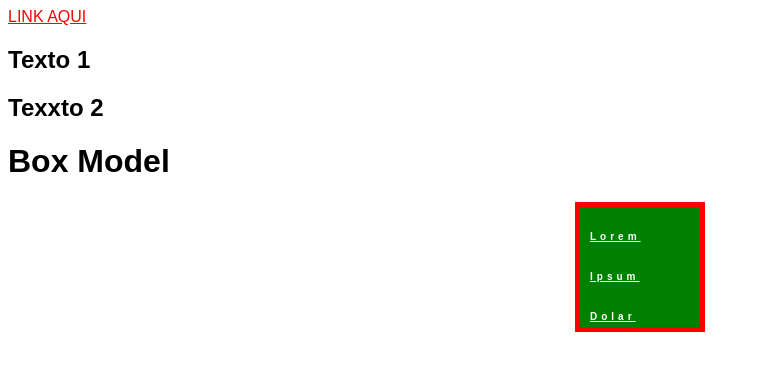
After one commit to mateus-nunes/DesenvolvimentoWeb, a PHP site: page /aula_07-04.html in a window 1280 px wide. The commit adds this page. Shown: the top 371 px of the page, without its empty margins (0-760 px from the left). Run offline with PHP 8.4, Linux system fonts and the light colour scheme.

Commit message:
Aula 07/04

```diff
--- /dev/null
+++ b/aula_07-04.html
@@ -0,0 +1,21 @@
+<!DOCTYPE html>
+<html lang="en">
+<head>
+    <meta charset="UTF-8">
+    <meta name="viewport" content="width=device-width, initial-scale=1.0">
+    <title>Aula 07/04/2024</title>
+    <link rel="stylesheet" href="style_07-04.css">
+</head>
+<body>
+    <a href="#box">LINK AQUI</a>
+    <section>
+        <h1>Texto 1</h1>
+        <h2>Texxto 2</h2>
+    </section>
+    <h1>Box Model</h1>
+
+    <div id="box">
+        Lorem Ipsum Dolar
+    </div>
+</body>
+</html>
--- a/index.html
+++ b/index.html
@@ -11,6 +11,9 @@
 
 <body>
 
+    <div class="centralizada">
+        <h1>TEXTO AQUI</h1>
+    </div>
 
     <h1>TEXTO MODIFICADO PELO VSCODE</h1>
     <h1 class="texto-principal red">Titulo da página</h1>
--- /dev/null
+++ b/style_07-04.css
@@ -0,0 +1,30 @@
+*{
+    font-family: Arial, Helvetica, sans-serif;
+}
+
+#box{
+    width: 100px;
+    height: 100px;
+    padding: 10px;
+    margin: 0 auto; /* CENTRALIZAR */
+    background-color: green;
+    border: 5px red solid;
+    color: white;/* cor do texto */
+    text-align: justify; /* alinhamento horizontal */
+    letter-spacing: 4px; /* espaço entre as letras */
+    vertical-align: top; /* alinhamento vertical */
+    line-height: 40px; /* altura da linha */
+    text-decoration: underline;
+    font-size: 10px;
+    font-weight: 900;
+}
+a:link{
+    color:red;
+}
+ a:hover{
+    font-size: 40px;
+ }
+
+ a:visited{
+    color: blue;
+ }
```
Also changed, not shown: style.css (+7 -0 lines), 1 other file.
